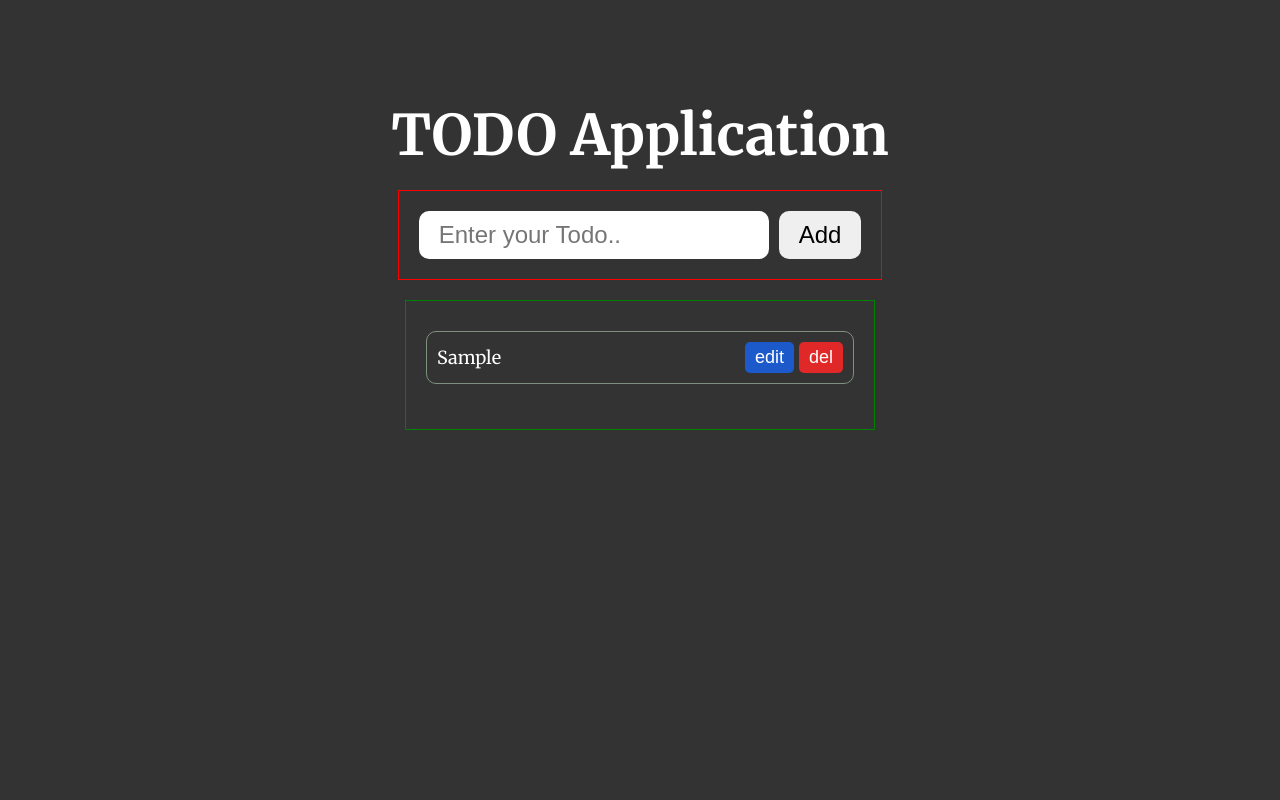
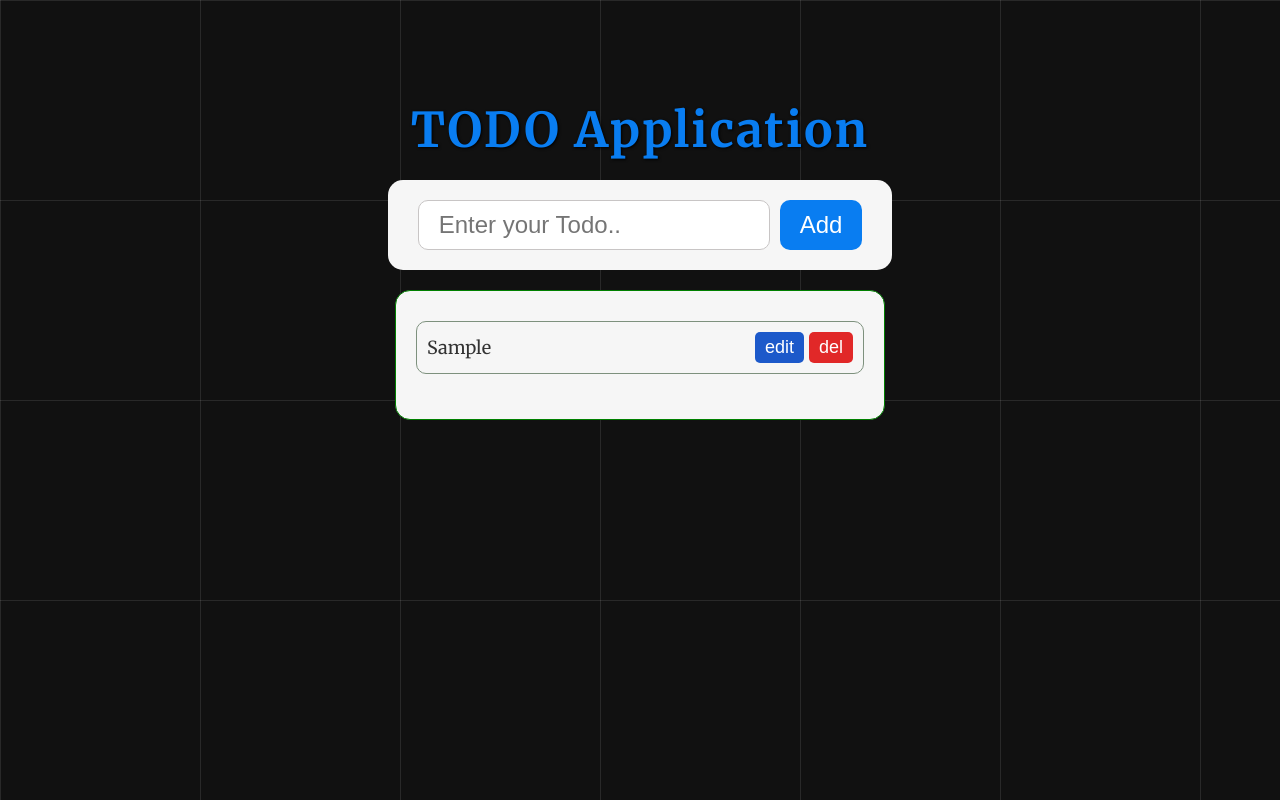
Before and after one commit to Deesome/Todo-App, a plain HTML site: page index.html in a window 1280 px wide. Both pictures are taken after typing "Sample" into the empty fields and a click on the button "Add". Drawn offline with Linux system fonts and the light colour scheme.

Commit message:
CSS Changes and Added keydown functionality

```diff
--- a/script.js
+++ b/script.js
@@ -2,8 +2,23 @@ const input = document.querySelector("input")
 const taskContainer = document.querySelector("ul")
 const addBtn = document.getElementById("add-btn")
 
-addBtn.addEventListener("click", () => {
+taskContainer.style.display="none"
+
+document.addEventListener("keydown",(e)=>{
+    console.log(e.key) // string
+    if(e.key==="Enter"){
+        handleEvent()
+
+    }
+})
+
+addBtn.addEventListener("click", handleEvent)
+
+
+
+function handleEvent() {
     let value = input.value
+
 
     if (!value) {
         return alert("Are bhaiya, Pahle TODO to Daldo")
@@ -23,12 +38,14 @@ addBtn.addEventListener("click", () => {
     deleteButton.innerText = "del"
     deleteButton.classList.add("list-btn", "del")
 
+
+
     buttonBox.append(editButton)
     buttonBox.append(deleteButton)
 
     li.innerText = value
     li.append(buttonBox)
-
+    taskContainer.style.display = "block"
     taskContainer.append(li)
 
     input.value = ""
@@ -81,4 +98,4 @@ addBtn.addEventListener("click", () => {
 
 
 
-})
+}
--- a/style.css
+++ b/style.css
@@ -11,6 +11,12 @@ body{
     font-family: "Merriweather", serif;
     font-weight: 400;
     font-style: normal;
+    background-color: #111111;
+
+    background-image:
+        linear-gradient(to right, rgba(255, 255, 255, 0.1) 1px, transparent 1px),
+        linear-gradient(to bottom, rgba(255, 255, 255, 0.1) 1px, transparent 1px);
+    background-size: 200px 200px;
 }
 
 .container{
@@ -22,13 +28,20 @@ body{
 
 .heading{
     margin-top: 100px;
+    color: rgb(9, 125, 241);
+    text-shadow: 1px 1px 3px #000000;
+    font-size: 24px;
+    letter-spacing: 2px;
+
 }
 
 .input-container{
-    border: 1px solid red;
+
     display: flex;
     gap: 10px;
-    padding: 20px;
+    padding: 20px 30px;
+    border-radius: 15px;
+    background-color: #F6F6F6;
 }
 
 .input-container input{
@@ -36,7 +49,7 @@ body{
     font-size: 24px;
     outline: none;
     border-radius: 10px;
-    border: none;
+    border: 1px solid rgb(200, 197, 197);
 }
 
 .input-container button{
@@ -44,13 +57,25 @@ body{
     font-size: 24px;
     border: none;
     border-radius: 10px;
+    background-color: rgb(9, 125, 241);
+    color: #ffffff;
+    cursor: pointer;
+}
+
+.input-container button:hover{
+    background-color: rgb(6, 82, 158);
+    transition: all 0.2s ease-in-out;
 }
 
 .task-container{
     border: 1px solid green;
+    border-radius: 15px;
+    background-color: #F6F6F6;
     list-style:none;
     padding: 30px 20px;
-    width: 470px;
+    width: 490px;
+    max-height: 70vh;
+    overflow-y: auto;
 }
 
 .todo-item{
@@ -62,6 +87,7 @@ body{
     border: 1px solid rgb(126, 145, 126);
     padding: 10px 10px;
     border-radius: 10px;
+    color: #333333;
 }
 
 .list-btn{
@@ -73,15 +99,18 @@ body{
     cursor: pointer;
 }
 
+
+
 .edit{
     background-color: rgb(28, 89, 202);
     color: #ffffff;
 
 }
 .edit:hover{
-    background-color: #ffffff;
-    color: rgb(28, 89, 202);
+    background-color: rgb(33, 76, 156);
+
     transition: all 0.2s ease-in-out;
+
 }
 
 .del{
@@ -90,16 +119,29 @@ body{
 }
 
 .del:hover{
-    color: rgb(225, 40, 40);
-    background-color: #ffffff;
+
+    background-color: rgb(196, 43, 43);
     transition: all 0.2s ease-in-out;
+
 }
 
 .update-input{
     outline: none;
     border: none;
     padding: 10px;
-    background-color: #333333;
+    background-color: #F6F6F6;
+    color: #333333;
+    font-size: 18px;
+
+
+}
+
+.save{
+    background-color: rgb(28, 89, 202);
     color: #ffffff;
-    font-size: 18px;
+
 }
+
+.save:hover{
+    background-color: rgb(33, 76, 156);
+}
```
